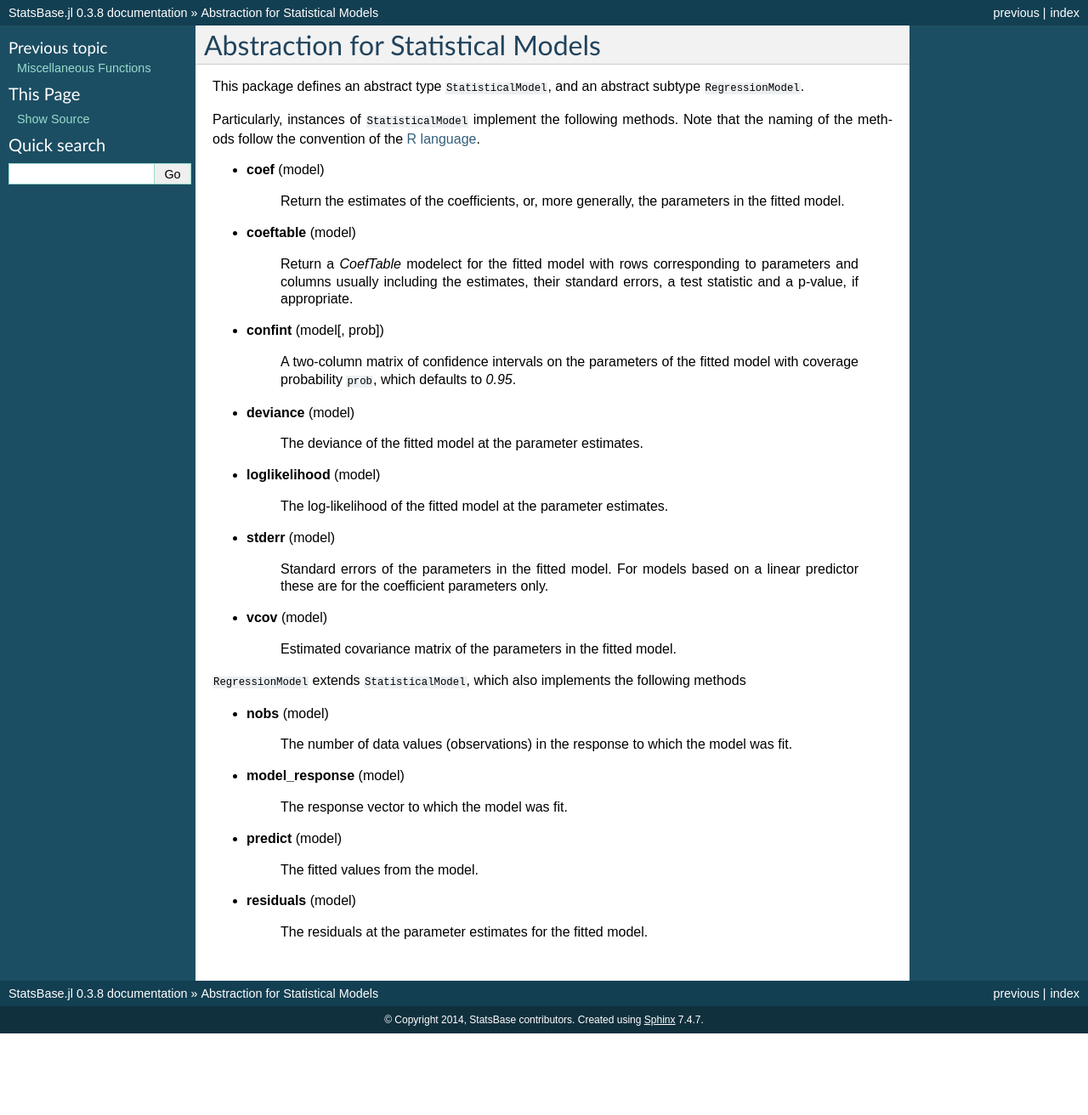
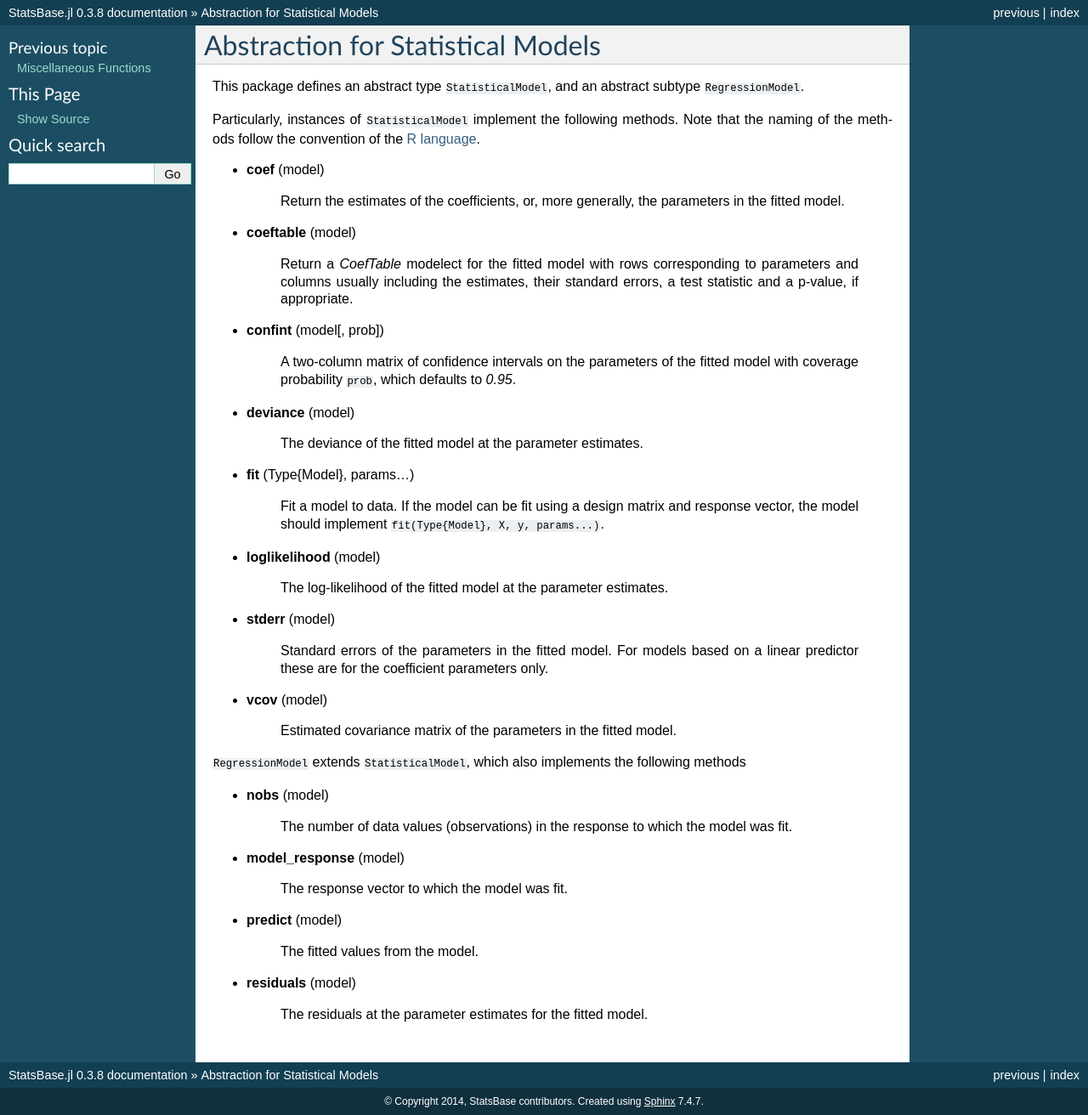
Before and after one commit to JuliaStats/StatsBase.jl, a Sphinx documentation site: the page built from docs/source/statmodels.rst, in a window 1280 px wide. Shown: the whole page at 85% size. Built offline with Sphinx 7.4.7, drawn with Linux system fonts in a browser that asks for light colours; formulas are drawn with MathJax 3; before the commit the page ends 1216 px from its top, so only the background shows below that.

Commit message:
Document fit

```diff
--- a/docs/source/statmodels.rst
+++ b/docs/source/statmodels.rst
@@ -20,6 +20,10 @@ Particularly, instances of ``StatisticalModel`` implement the following methods.
 - **deviance** (model)
 
     The deviance of the fitted model at the parameter estimates.
+
+- **fit** (Type{Model}, params...)
+
+    Fit a model to data. If the model can be fit using a design matrix and response vector, the model should implement ``fit(Type{Model}, X, y, params...)``.
 
 - **loglikelihood** (model)
 
```
